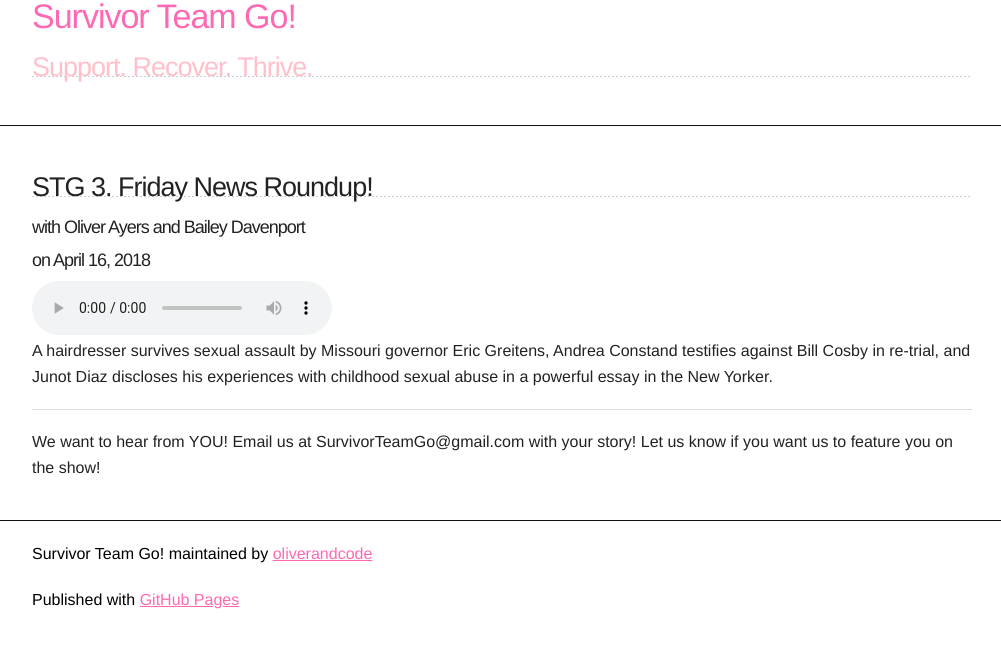
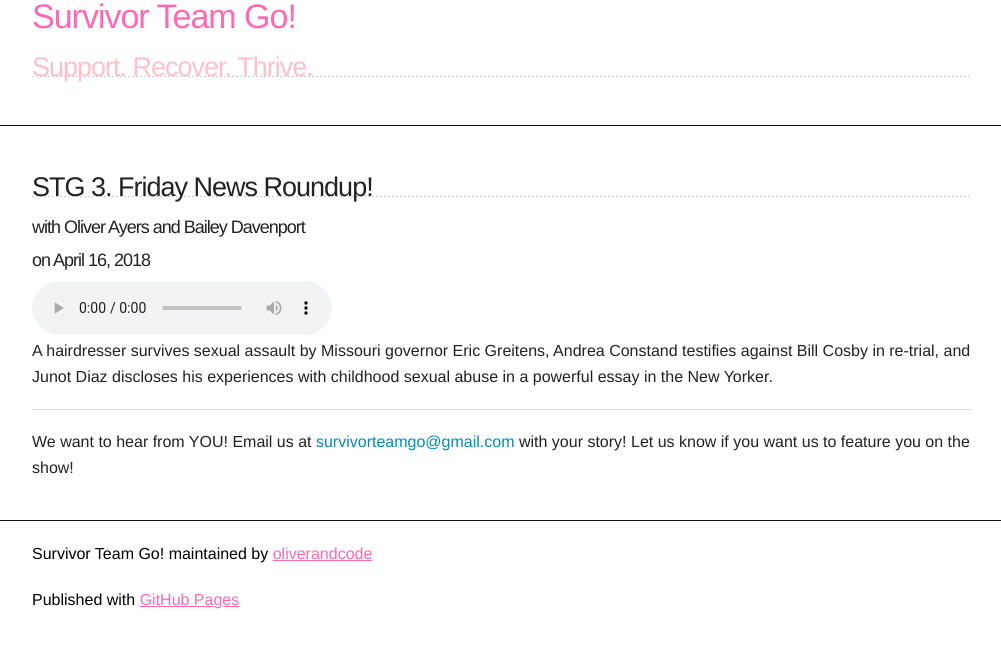
Before and after one commit to survivorteamgo/survivorteamgo.github.io, a Jekyll site: the page built from _posts/2018-04-16-episode-3.md, in a window 1280 px wide. Shown: the part 390-1043 px from the top of the page, without its empty margins (138-1139 px from the left). Built offline with Jekyll 4.4.1, drawn with Linux system fonts in a browser that asks for light colours; nearby versions of some CDN libraries; the repository's description, which GitHub fills in, is left out; part of the change alters nothing that is shown.

```diff
--- a/_layouts/episode.html
+++ b/_layouts/episode.html
@@ -58,7 +58,7 @@
 
         <hr />
 
-        <p>We want to hear from YOU! Email us at SurvivorTeamGo@gmail.com with your story! Let us know if you want us to feature you on the show!</p>
+        <p>We want to hear from YOU! Email us at <a href="mailto:{{ site.podcast_email }}">{{ site.podcast_email }}</a> with your story! Let us know if you want us to feature you on the show!</p>
 
       </section>
     </div>
```
